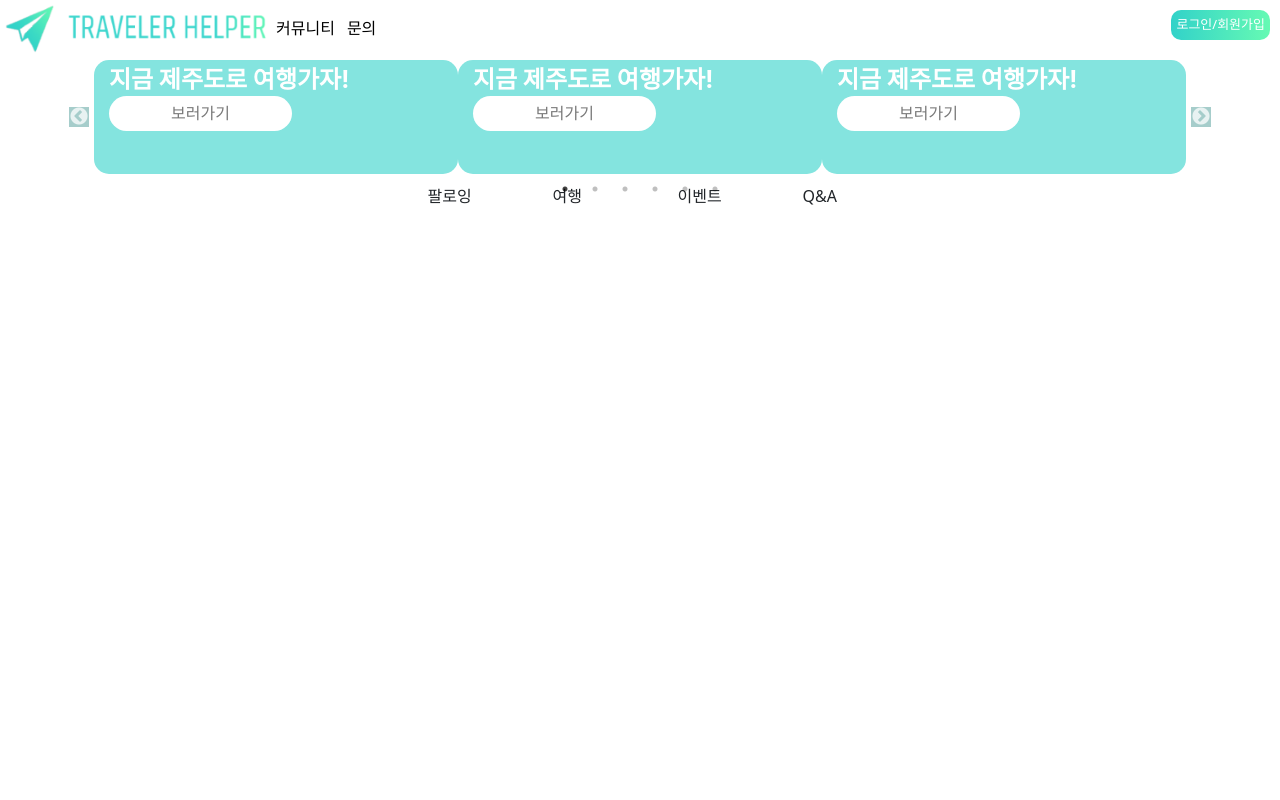
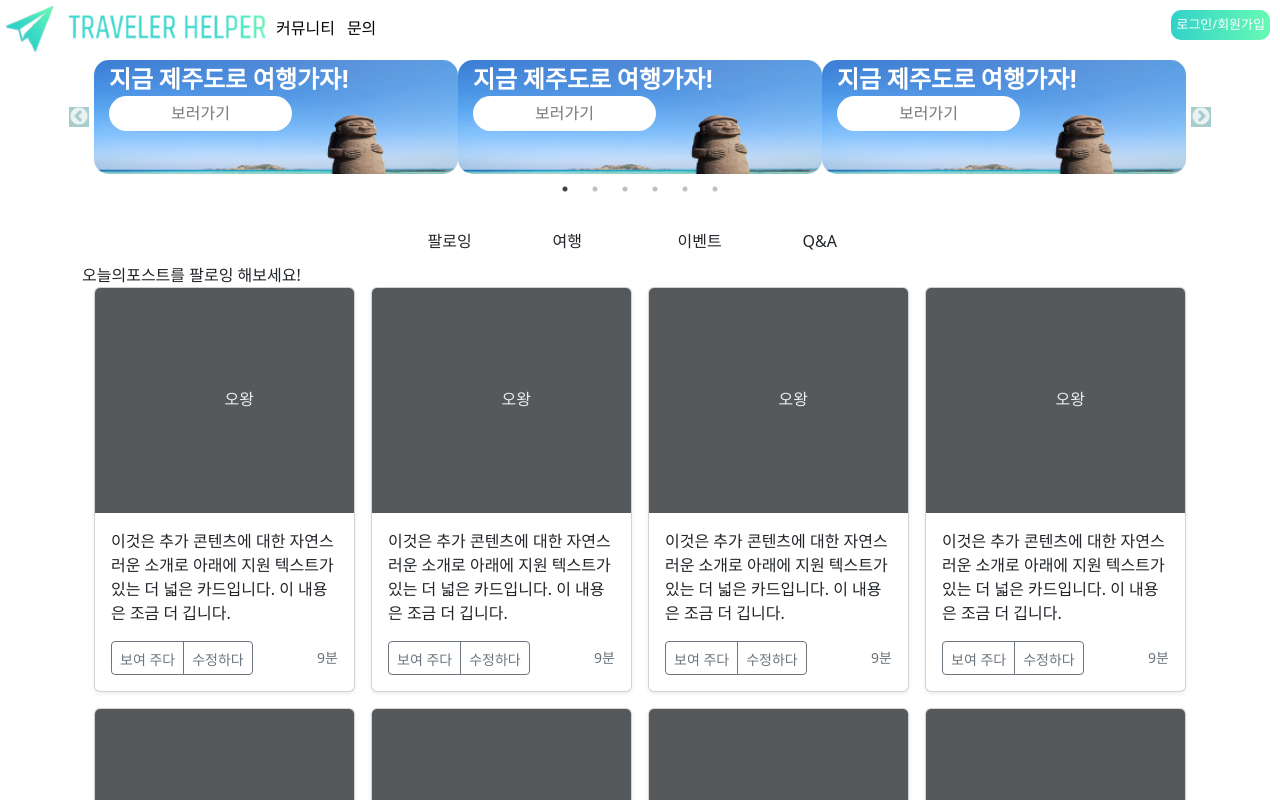
Before and after one commit to travel-helper/client, a React (Create React App) app: page / in a window 1280 px wide. Shown: the top 800 px of the page. Built offline with nearby package versions, Linux system fonts and the light colour scheme.

Commit message:
main 페이지 배너만들기 최종 & 포스팅 팔로잉 페이지만들기 1

```diff
--- a/src/App.css
+++ b/src/App.css
@@ -62,7 +62,9 @@
     width: 325px;
     height: 114px;
 
-    background: #84E4DF;
+    background-image: url('/public/img/jejudo.png');
+    background-size: cover;
+    /* background: #84E4DF; */
 
 
     border-radius: 15px;
@@ -255,3 +257,7 @@ hr{
     margin-top: 8%;
     min-height: 100vh;
 }
+
+#main_menu{
+    margin-top: 50px;
+}
--- /dev/null
+++ b/src/componetns/main/SNSPostMain1.js
@@ -0,0 +1,23 @@
+import React from 'react'
+import { Container } from 'react-bootstrap'
+import SNSPostMain2 from './SNSPostMain2'
+function arrayPostFunction(){
+    var arrayPost = [];
+    for (var i = 0; i < 16; i++) {
+      arrayPost.push(<SNSPostMain2/>)
+    }
+    return arrayPost
+  }
+
+const SNSPostMain1 = () => {
+  return (
+    <Container>
+        <div className='row row-cols-1 row-cols-sm-2 row-cols-md-4 g-3'>
+            {arrayPostFunction()}
+
+        </div>
+    </Container>
+  )
+}
+
+export default SNSPostMain1
--- /dev/null
+++ b/src/componetns/main/SNSPostMain2.js
@@ -0,0 +1,24 @@
+import React from 'react'
+
+const SNSPostMain2 = () => {
+  return (
+    <div className='col'>
+        <div className="card shadow-sm">
+            <svg className="bd-placeholder-img card-img-top" width="100%" height="225" xmlns="http://www.w3.org/2000/svg" role="img" aria-label="자리 표시자: 썸네일" preserveAspectRatio="xMidYMid slice" focusable="false"><title>Placeholder</title><rect width="100%" height="100%" fill="#55595c"></rect><text x="50%" y="50%" fill="#eceeef" dy=".3em">오왕</text></svg>
+
+            <div className="card-body">
+              <p className="card-text"><font style={{verticalAlign: "inherit"}}><font style={{verticalAlign: "inherit"}}>이것은 추가 콘텐츠에 대한 자연스러운 소개로 아래에 지원 텍스트가 있는 더 넓은 카드입니다. </font><font style={{verticalAlign: "inherit"}}>이 내용은 조금 더 깁니다.</font></font></p>
+              <div className="d-flex justify-content-between align-items-center">
+                <div className="btn-group">
+                  <button type="button" className="btn btn-sm btn-outline-secondary"><font style={{verticalAlign: "inherit"}}><font style={{verticalAlign: "inherit"}}>보여 주다</font></font></button>
+                  <button type="button" className="btn btn-sm btn-outline-secondary"><font style={{verticalAlign: "inherit"}}><font style={{verticalAlign: "inherit"}}>수정하다</font></font></button>
+                </div>
+                <small className="text-muted"><font style={{verticalAlign: "inherit"}}><font style={{verticalAlign: "inherit"}}>9분</font></font></small>
+              </div>
+            </div>
+          </div>
+    </div>
+  )
+}
+
+export default SNSPostMain2
--- a/src/componetns/main/bannerSlider.js
+++ b/src/componetns/main/bannerSlider.js
@@ -17,7 +17,7 @@ function Arrow(props) {
 
 
 
-const bannerSlider = () => {
+const BannerSlider = () => {
   const settings = {
 	dots: true,
 	infinite: true,
@@ -31,7 +31,7 @@ const bannerSlider = () => {
   return (
     <Container>
       <Slider {...settings}>
-    	<div className='banner'>
+    	<div className='banner' >
     	  <label>지금 제주도로 여행가자!</label>
 		  <button><p>보러가기</p></button>
 
@@ -66,4 +66,4 @@ const bannerSlider = () => {
   )
 };
 
-export default bannerSlider;
+export default BannerSlider;
--- a/src/componetns/views/Main.js
+++ b/src/componetns/views/Main.js
@@ -1,10 +1,11 @@
 import React from 'react'
-import Recommend_travel from '../main/bannerSlider';
+import BannerSlider from '../main/BannerSlider'
+import SNSPostMain1 from '../main/SNSPostMain1'
 const Main = () => {
   return (
     <div className='container'>
       <div>
-        <Recommend_travel/>
+        <BannerSlider/>
       </div>
 
       <div id="main_menu">
@@ -15,6 +16,13 @@ const Main = () => {
           <div>Q&A</div>
         </div>
       </div>
+
+      <div>
+        <label>오늘의</label><label>포스트</label><label>를 팔로잉 해보세요!</label>
+      </div>
+      <div>
+        <SNSPostMain1/>
+      </div>
     </div>
 
 
```
